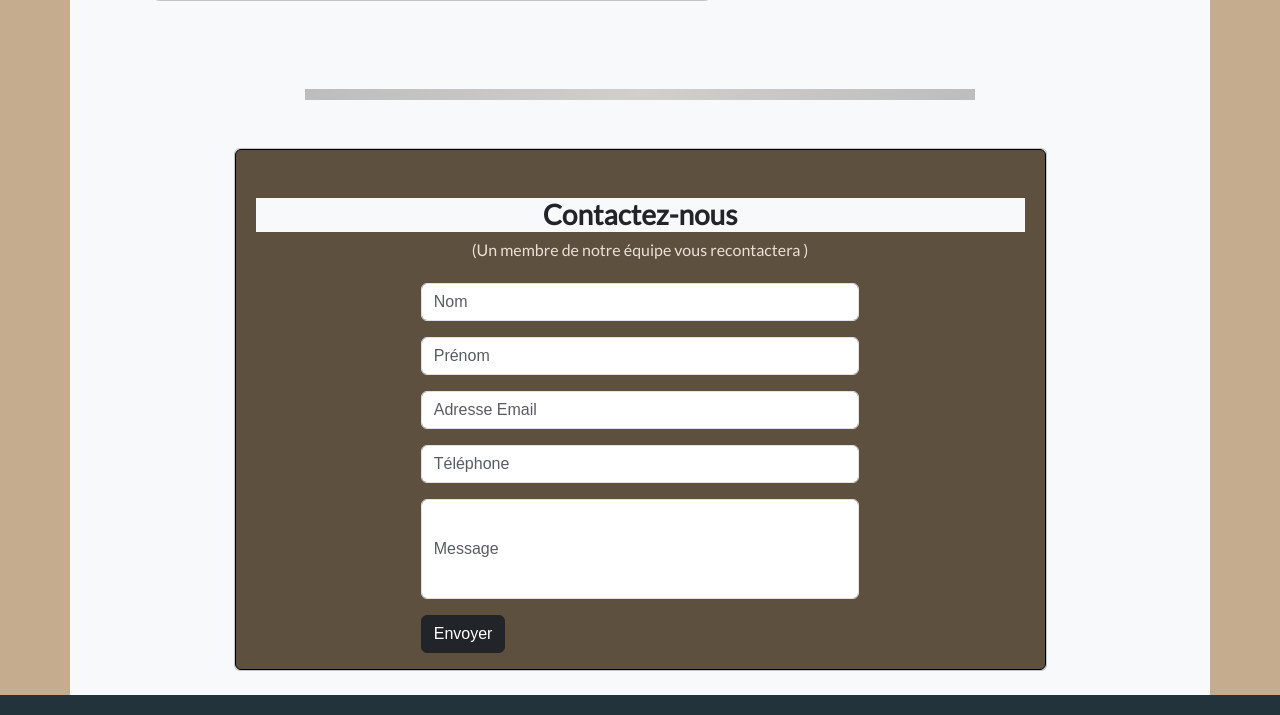
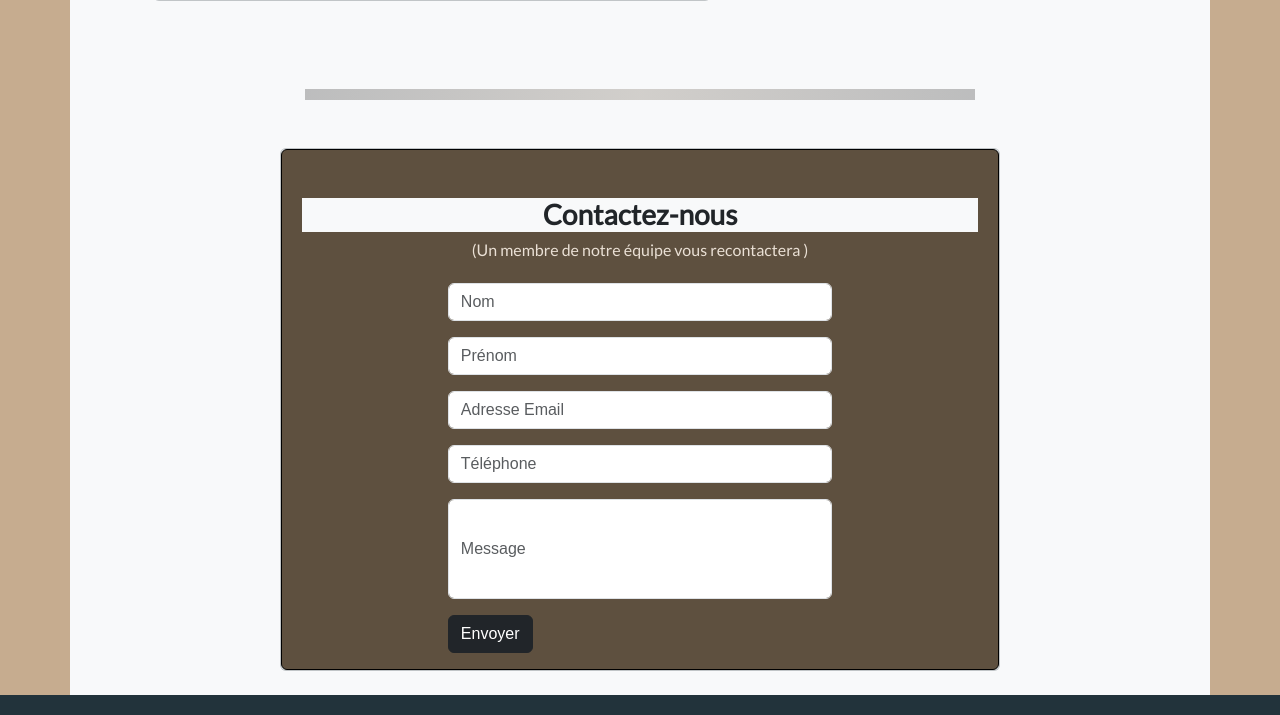
Before and after one commit to Perplexe45/garage_new, a Symfony app: template templates/home.html.twig in a window 1280 px wide. Shown: the part 3689-4404 px from the top of the page. Run offline with Twig, Linux system fonts and the light colour scheme; the template is opened without the code that fills it, so the values that code supplies are empty; some libraries are stand-ins or nearby versions.

Commit message:
MAJ charteGraphique et Mockup

```diff
--- a/templates/home.html.twig
+++ b/templates/home.html.twig
@@ -312,7 +312,7 @@
 		<section data-bs-version="5.1" class="py-4">
 			<div class="container">
 				<div class="row justify-content-center mt-4 ">
-					<div class="col-md-9 mx-auto">
+					<div class="col-md-8 mx-auto">
 						<div class="card" id="formContact">
 							<div class="card-body rounded-2 card-color">
 								<div class="mt-4 pt-2">
```
Also changed, not shown: 1 other file.
